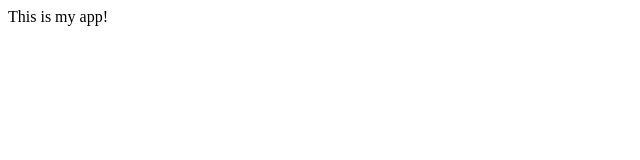
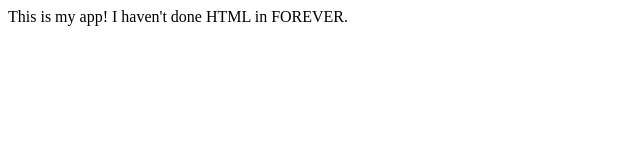
Before and after one commit to Gcapko/Capko_Drone, a plain HTML site: page index.html in a window 1280 px wide. Shown: the whole page, without its empty margins (0-640 px from the left). Drawn offline with Linux system fonts and the light colour scheme.

Commit message:
Changes on HTML

```diff
--- a/index.html
+++ b/index.html
@@ -4,5 +4,6 @@
 	</head>
 	<body>
 	This is my app!
+	I haven't done HTML in FOREVER.
 	</body>
 </html>
```
